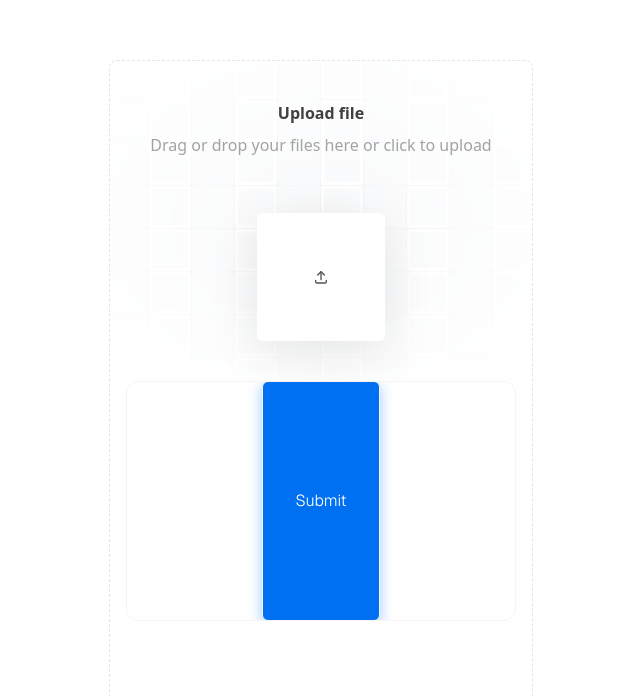
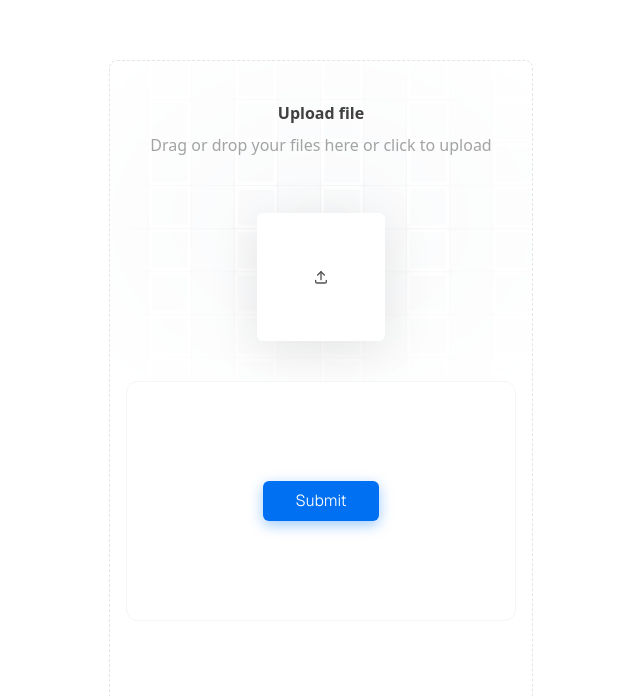
Before and after one commit to JaySuratwala/DCU_Practicum, a Next.js app in the folder Website/practicum-d/: page / in a window 1280 px wide. Shown: the part 104-800 px from the top of the page, without its empty margins (319-959 px from the left). Built offline with nearby package versions, Linux system fonts and the light colour scheme.

Commit message:
layout error fixed

```diff
--- a/Website/practicum-d/app/buttons.tsx
+++ b/Website/practicum-d/app/buttons.tsx
@@ -1,22 +1,23 @@
-/* eslint-disable react/jsx-no-undef */
 /* eslint-disable @typescript-eslint/no-explicit-any */
 "use client";
 import React from "react";
 import { Toaster } from "sonner";
-import { SubmitButton } from "@/components/buttons"; // Import SubmitButton
+import { ButtonsCard } from "@/components/buttons"; // Ensure correct path
 
 export function TailwindcssButtons() {
+    const handleSubmit = (e: React.FormEvent<HTMLFormElement>) => {
+        e.preventDefault();
+        alert("Form submitted successfully! ✅");
+    };
+
     return (
         <div className="pb-40 px-4 w-full">
             <Toaster position="top-center" />
-            <form onSubmit={(e) => {
-                e.preventDefault();
-                alert("Form submitted successfully! ✅");
-            }}>
+            <form onSubmit={handleSubmit} className="flex flex-col items-center gap-4">
                 {buttons.map((button, idx) => (
-                    <SubmitButton key={idx}>
+                    <ButtonsCard key={idx}>
                         {button.component}
-                    </SubmitButton>
+                    </ButtonsCard>
                 ))}
             </form>
         </div>
@@ -26,11 +27,14 @@ export function TailwindcssButtons() {
 export const buttons = [
   {
     name: "Submit Button",
-    description: "Form submit button with Next.js styling",
+    description: "Submit button for form submission",
     component: (
-      <SubmitButton className="shadow-[0_4px_14px_0_rgb(0,118,255,39%)] hover:shadow-[0_6px_20px_rgba(0,118,255,23%)] hover:bg-[rgba(0,118,255,0.9)] px-8 py-2 bg-[#0070f3] rounded-md text-white font-light transition duration-200 ease-linear">
+      <button
+        type="submit" // ✅ Important: This triggers form submission
+        className="shadow-[0_4px_14px_0_rgb(0,118,255,39%)] hover:shadow-[0_6px_20px_rgba(0,118,255,23%)] hover:bg-[rgba(0,118,255,0.9)] px-8 py-2 bg-[#0070f3] rounded-md text-white font-light transition duration-200 ease-linear"
+      >
         Submit
-      </SubmitButton>
+      </button>
     ),
   },
 ];
--- a/Website/practicum-d/components/buttons.tsx
+++ b/Website/practicum-d/components/buttons.tsx
@@ -1,35 +1,26 @@
+/* eslint-disable @typescript-eslint/no-unused-vars */
 "use client";
 import React from "react";
-import { IconClipboard } from "@tabler/icons-react";
 import { cn } from "@/lib/utils";
 
-export const SubmitButton = ({
+export const ButtonsCard = ({
   children,
   className,
-  onSubmit,
+  onClick,
 }: {
   children?: React.ReactNode;
   className?: string;
-  onSubmit?: () => void;
+  onClick?: () => void;
 }) => {
-  const handleSubmit = (e: React.FormEvent) => {
-    e.preventDefault(); // Prevent default form submission
-    if (onSubmit) onSubmit(); // Call the provided submit function
-  };
-
   return (
-    <form onSubmit={handleSubmit}>
-      <button
-        type="submit"
+    <div
       className={cn(
         "h-60 w-full bg-white rounded-xl border border-neutral-100 dark:bg-black dark:border-white/[0.2] hover:border-neutral-200 group/btn overflow-hidden relative flex items-center justify-center",
         className
       )}
     >
       <div className="absolute inset-0 dark:bg-dot-white/[0.1] bg-dot-black/[0.1]" />
-        <IconClipboard className="absolute top-2 right-2 text-neutral-300 group-hover/btn:block hidden h-4 w-4 transition duration-200" />
-        <div className="relative z-40">{children || "Submit"}</div>
-      </button>
-    </form>
+      <div className="relative z-40">{children}</div>
+    </div>
   );
 };
```
Lines whose indentation alone changed are shown as unchanged.
